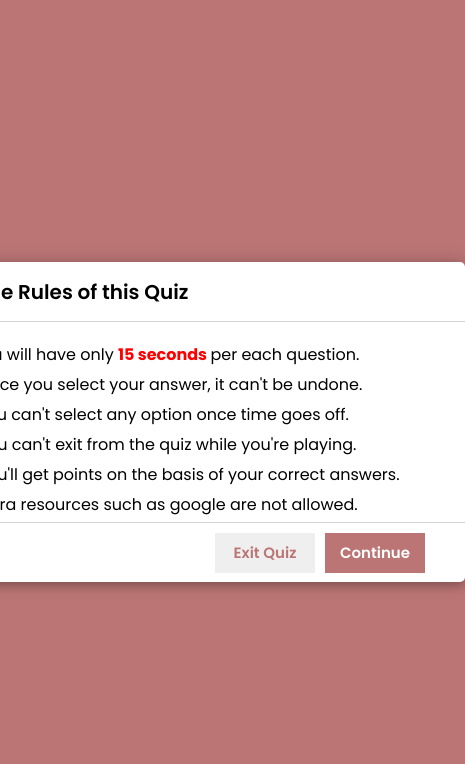
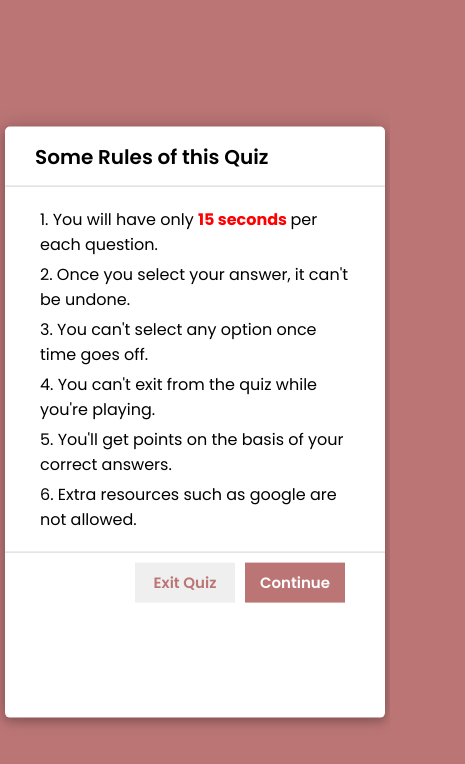
Before and after one commit to Ighenri/Quiz-App, a plain HTML site: page index.html in a window 390 px wide. Both pictures are taken after a click on the button "Start Quiz". Shown: the whole page, 465 px wide, since content can reach past the window. Drawn offline with Linux system fonts and the light colour scheme.

Commit message:
added media query

```diff
--- a/style.css
+++ b/style.css
@@ -393,3 +393,59 @@ footer .next-btn:hover{
     font-weight: 600;
     font-size: 14px;
 }
+
+@media screen and (max-width:390px) {
+    .start-btn,
+    .info-box,
+    .quiz-box,
+    .result-box{
+        display: flex;
+        flex-direction: column;
+
+    }
+    .start-btn button{
+        padding: 7px 10px;
+    }
+
+    .info-box{
+       display: flex;
+       flex-direction: column;
+       width: 380px;
+       height: 70vh;
+    }
+    .info-box .info-title{
+        height: 60px;
+        padding: 0px 30px;
+        text-align: center;
+    }
+    .info-box .info-list{
+        height: auto;
+    }
+
+    .quiz-box{
+        width: 380px;
+
+    }
+
+    .quiz-box header .title{
+        font-size: 16px;
+    }
+    .quiz-box header .timer{
+        width: 190px;
+    }
+    .result-box{
+        width: 380px;
+    }
+    .time-line{
+        width: 380px;
+    }
+
+
+
+
+
+
+
+
+
+}
```
